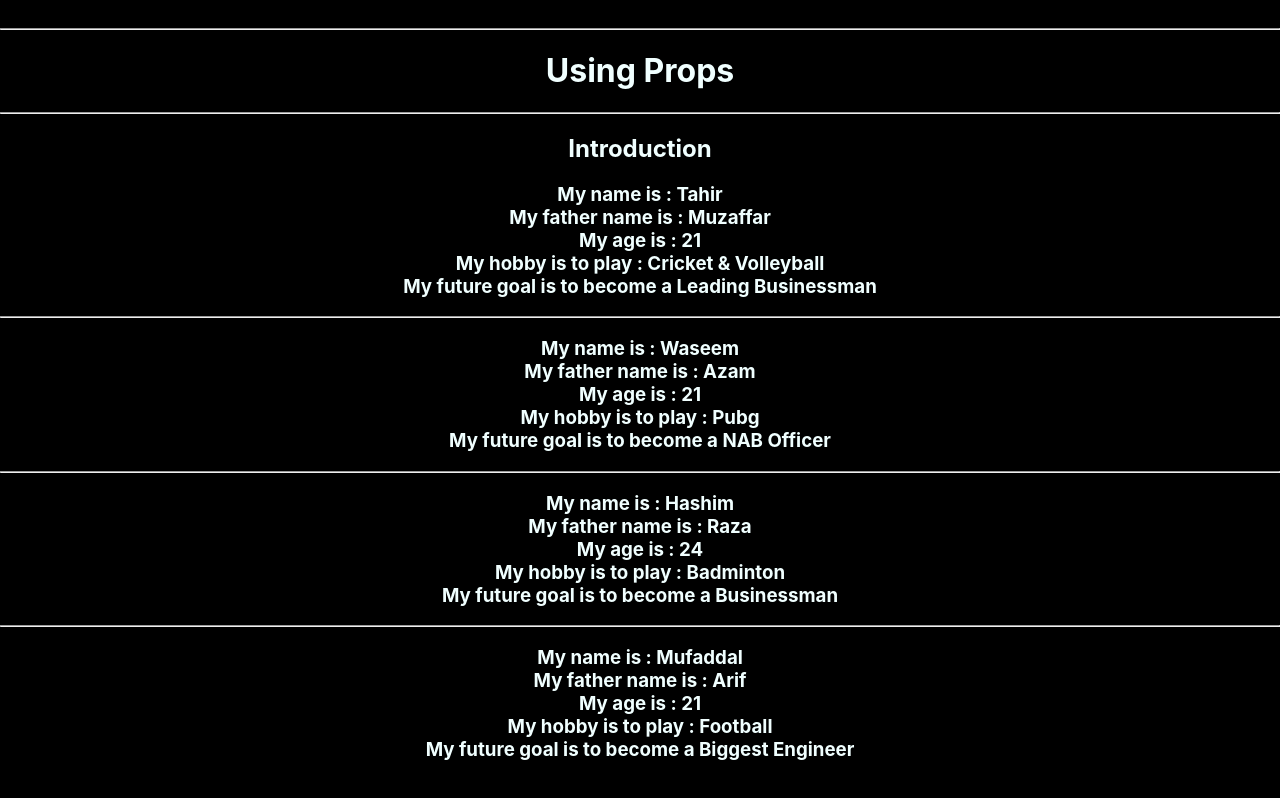
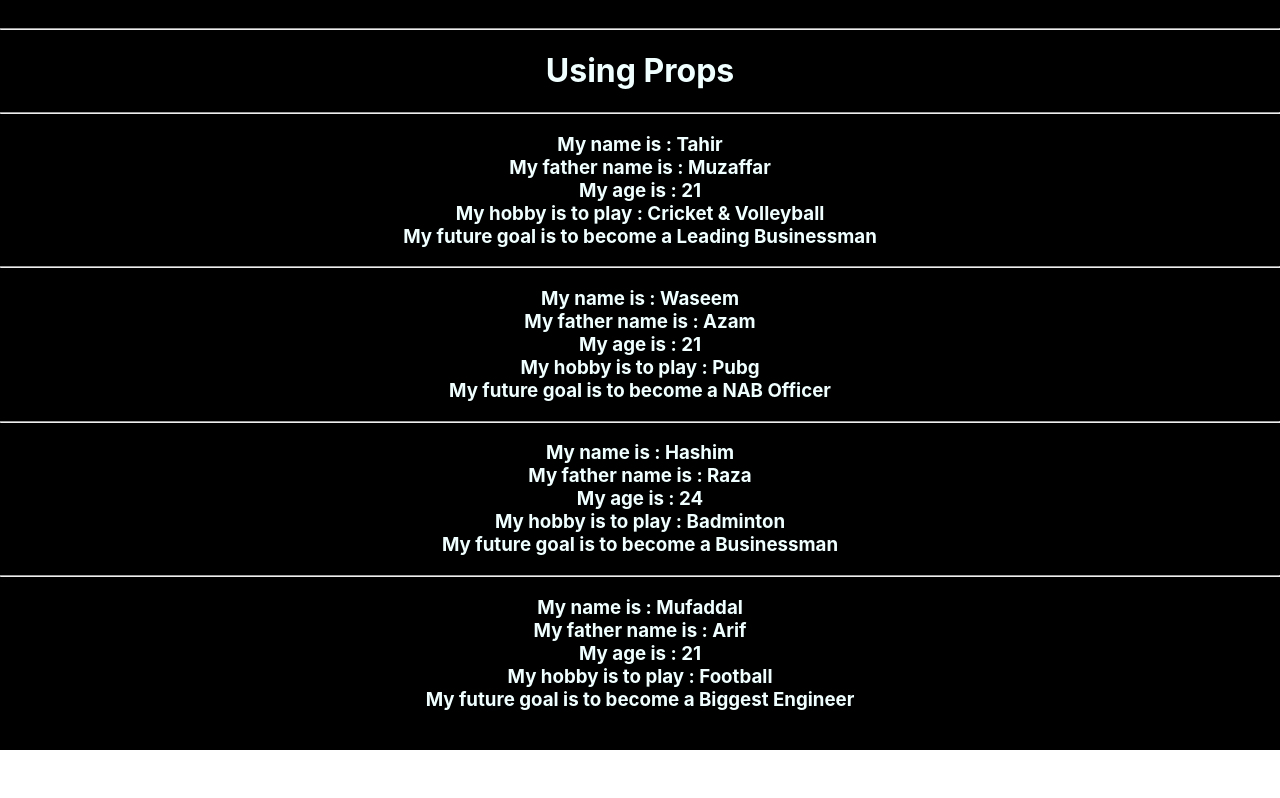
Before and after one commit to Tahirmama/bootcamp_class3_2020, a React (Create React App) app: page / in a window 1280 px wide. Built offline with nearby package versions, Linux system fonts and the light colour scheme.

Commit message:
Update App.js

```diff
--- a/src/App.js
+++ b/src/App.js
@@ -8,7 +8,6 @@ function App() {
       <hr/>
     <h1>Using Props </h1>
 <hr/>
-<h2>Introduction</h2>
 
     <Name name = "Tahir" F_name= "Muzaffar" age = "21" sports="Cricket & Volleyball" F_plan= "Leading Businessman"/>
     <hr/>
```
